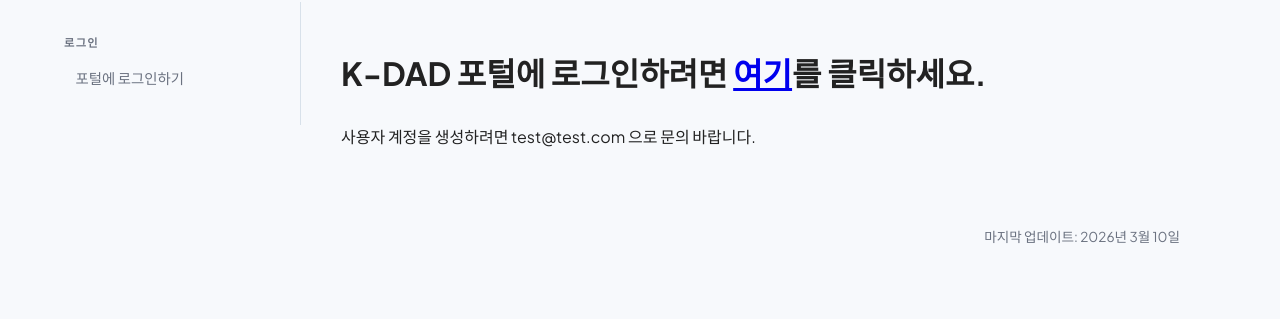
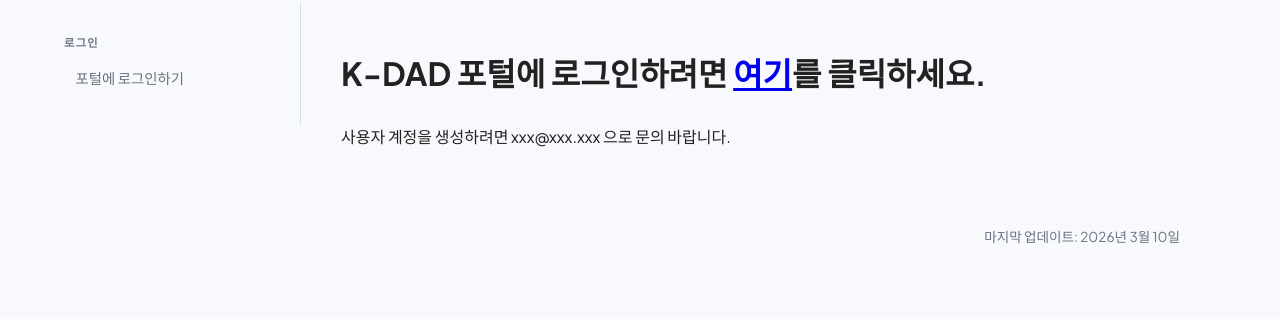
Before and after one commit to jiyoungj/jiyoungj.github.io, a Jekyll site: the page k-dad_demo/login_kor.html, which Jekyll copies as it is, in a window 1280 px wide. Shown: the part 124-443 px from the top of the page. Built offline with Jekyll 4.4.1, drawn with Linux system fonts in a browser that asks for light colours.

Commit message:
Update login_kor.html

```diff
--- a/k-dad_demo/login_kor.html
+++ b/k-dad_demo/login_kor.html
@@ -44,7 +44,7 @@
 
     <h1>K-DAD 포털에 로그인하려면 <a href="https://hydad.lahion.com/login" target="_blank" rel="noopener noreferrer">여기</a>를 클릭하세요.</h1>
 
-    <p>사용자 계정을 생성하려면 test@test.com 으로 문의 바랍니다.</p>
+    <p>사용자 계정을 생성하려면 xxx@xxx.xxx 으로 문의 바랍니다.</p>
 
   </section>
   </div>
```
